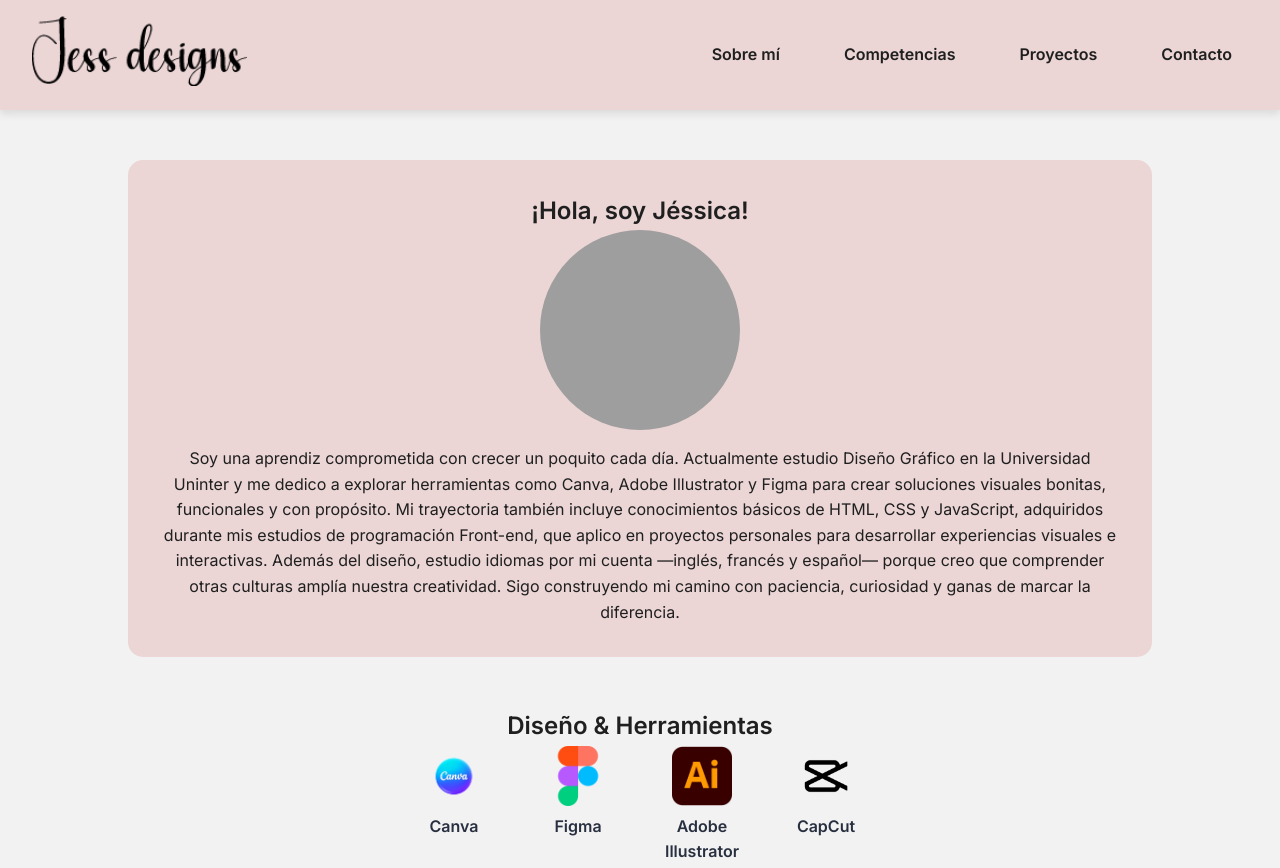
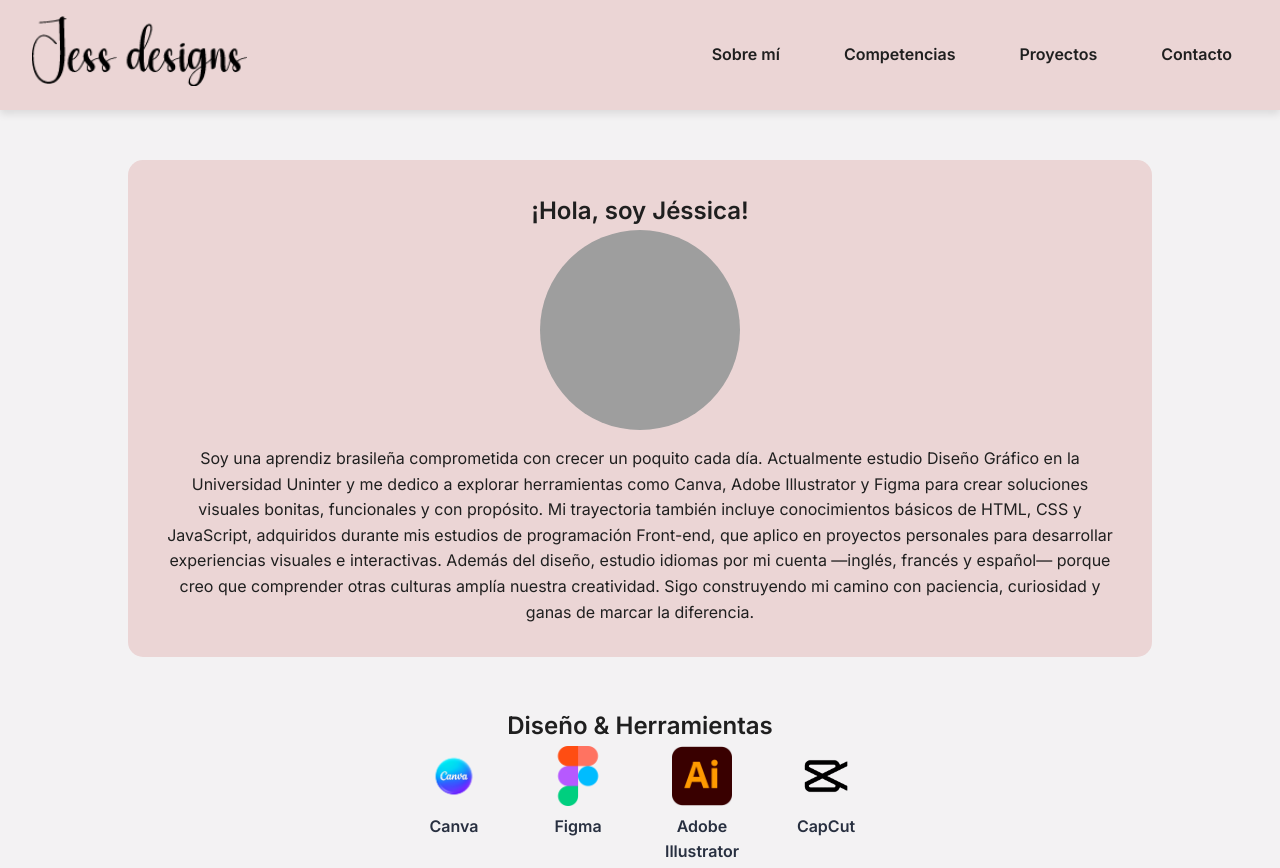
Before and after one commit to jneres00/Portafolio-web, a plain HTML site: page index.html in a window 1280 px wide. Shown: the top 868 px of the page. Drawn offline with Linux system fonts and the light colour scheme; grey boxes are pictures that could not be loaded.

Commit message:
Update index.html

```diff
--- a/index.html
+++ b/index.html
@@ -34,7 +34,7 @@
         <div class="foto-descricao">
             <img src="assets/perfil.jpg" alt="Foto de perfil" class="foto" >
             <p>
-           Soy una aprendiz comprometida con crecer un poquito cada día. Actualmente estudio Diseño Gráfico en la Universidad Uninter y me dedico a explorar herramientas como Canva, Adobe Illustrator y Figma para crear soluciones visuales bonitas, funcionales y con propósito.
+           Soy una aprendiz brasileña comprometida con crecer un poquito cada día. Actualmente estudio Diseño Gráfico en la Universidad Uninter y me dedico a explorar herramientas como Canva, Adobe Illustrator y Figma para crear soluciones visuales bonitas, funcionales y con propósito.
 Mi trayectoria también incluye conocimientos básicos de HTML, CSS y JavaScript, adquiridos durante mis estudios de programación Front-end, que aplico en proyectos personales para desarrollar experiencias visuales e interactivas.
 Además del diseño, estudio idiomas por mi cuenta —inglés, francés y español— porque creo que comprender otras culturas amplía nuestra creatividad.
 Sigo construyendo mi camino con paciencia, curiosidad y ganas de marcar la diferencia.
```
